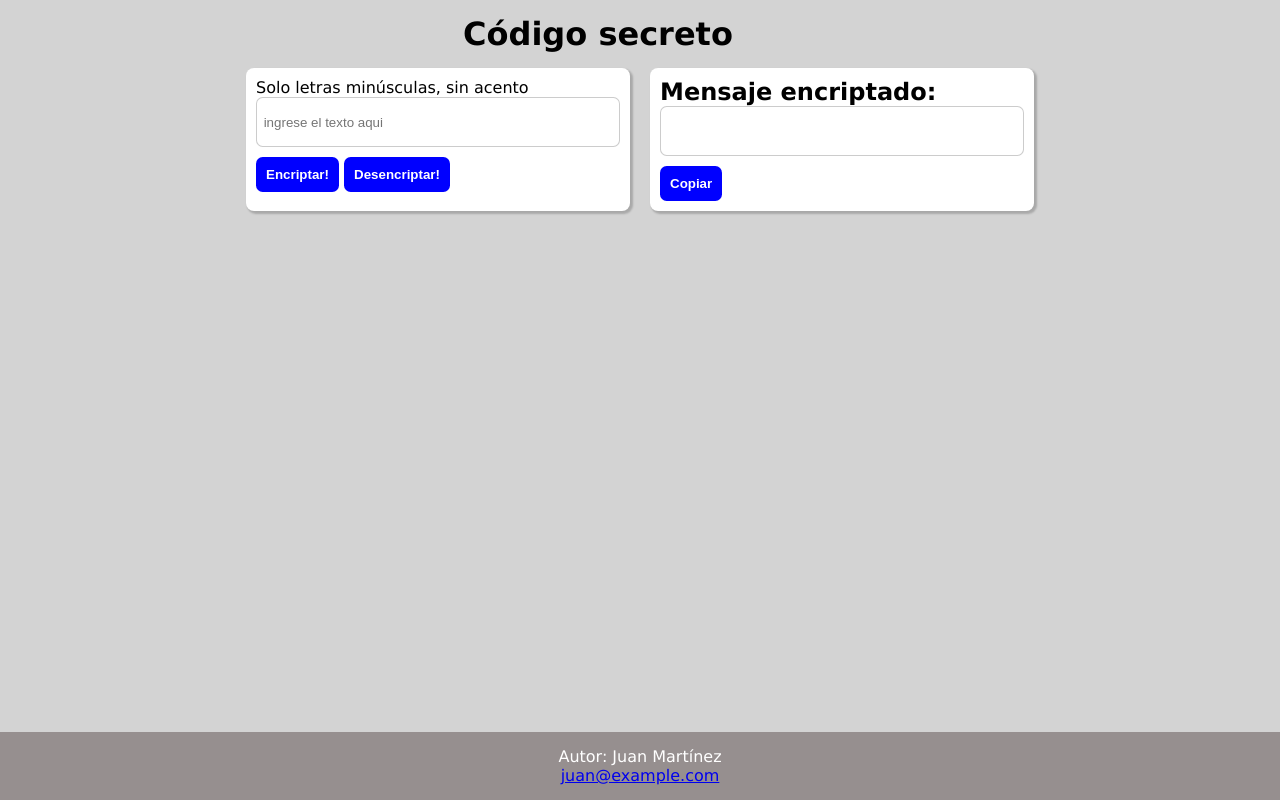
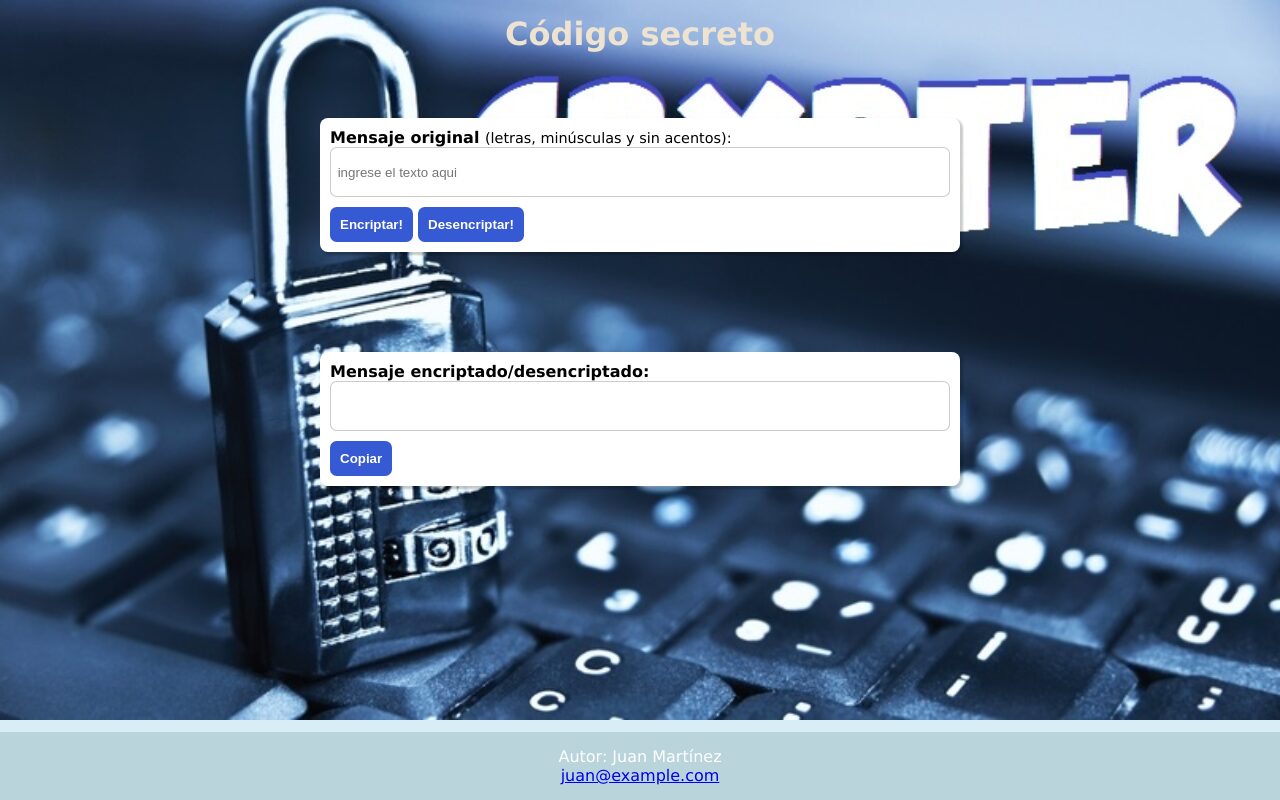
Before and after one commit to jmanem282/onechallenge1, a plain HTML site: page index.html in a window 1280 px wide. Drawn offline with Linux system fonts and the light colour scheme.

Commit message:
Estilos modificados

```diff
--- a/index.html
+++ b/index.html
@@ -13,15 +13,15 @@
   <main class="main">
     <section class="form box">
       <form action="" onsubmit="return false">
-        <label for="input-texto">Solo letras minúsculas, sin acento</label>
+        <h4 id="">Mensaje original <span style="font-weight: normal; font-size: 0.9em">(letras, minúsculas y sin acentos):</span> </h4>
         <input class="text-input" type="text" name="input-texto" id="input-texto" placeholder="Ingrese el texto aqui" required>
         <input class="btn" type="submit" value="Encriptar!" id="btn-encriptar">
         <input class="btn" type="submit" value="Desencriptar!" id="btn-desencriptar">
       </form>
     </section>
 
-    <section class="msg box">
-      <h2 id="">Mensaje encriptado:</h2>
+    <section class="box">
+      <h4 id="">Mensaje encriptado/desencriptado:</h4>
       <input class="text-input" type="text" id="msg"></input>
       <input class="btn" type="button" value="Copiar" id="btn-copiar">
     </section>
--- a/script.js
+++ b/script.js
@@ -89,7 +89,7 @@ function validarMsg(msg){
         return true;
     }
     else{
-        alert("Sólo se permiten letras sin acentos");
+        alert("Sólo se permiten letras, sin acentos");
         return false;
     }
 
--- a/style.css
+++ b/style.css
@@ -5,31 +5,35 @@
 }
 
 body {
-  background-color: lightgray;
+  background-color: rgb(216, 237, 245);
+  background-image: url("./crypter.jpg");
+  background-repeat: no-repeat;
+  background-position-x: center;
   font-family: Verdana, Geneva, Tahoma, sans-serif;
 }
 
 .main {
   width: 80vw;
   margin: auto;
-  display: flex;
+  display: grid;
   justify-content: center;
 }
 
 .titulo {
   padding: 15px;
-  width: 30vw;
+  width: 80vw;
   margin: auto;
-
+  text-align: center;
+  color: rgb(238, 226, 208);
 }
 
 .box {
   padding: 10px;
-  margin: 0 10px 0 10px;
+  margin: 50px 10px 50px 10px;
   box-shadow: 2px 2px 2px 1px rgba(0, 0, 0, 0.2);
   background-color: white;
   border-radius: 0.5em;
-  width: 30vw;
+  width: 50vw;
   height: auto;
 }
 
@@ -37,7 +41,7 @@ body {
   border: 0;
   color: white;
   font-weight: bold;
-  background-color: blue;
+  background-color: rgb(54, 90, 211);
   padding: 10px;
   margin-top: 10px;
   border-radius: 0.5em;
@@ -60,6 +64,6 @@ footer {
   width: 100%;
   text-align: center;
   padding: 15px;
-  background-color: rgb(150, 143, 143);
+  background-color: rgb(186, 212, 219);
   color: white;
 }
```
Also changed, not shown: crypter.jpg (added).
